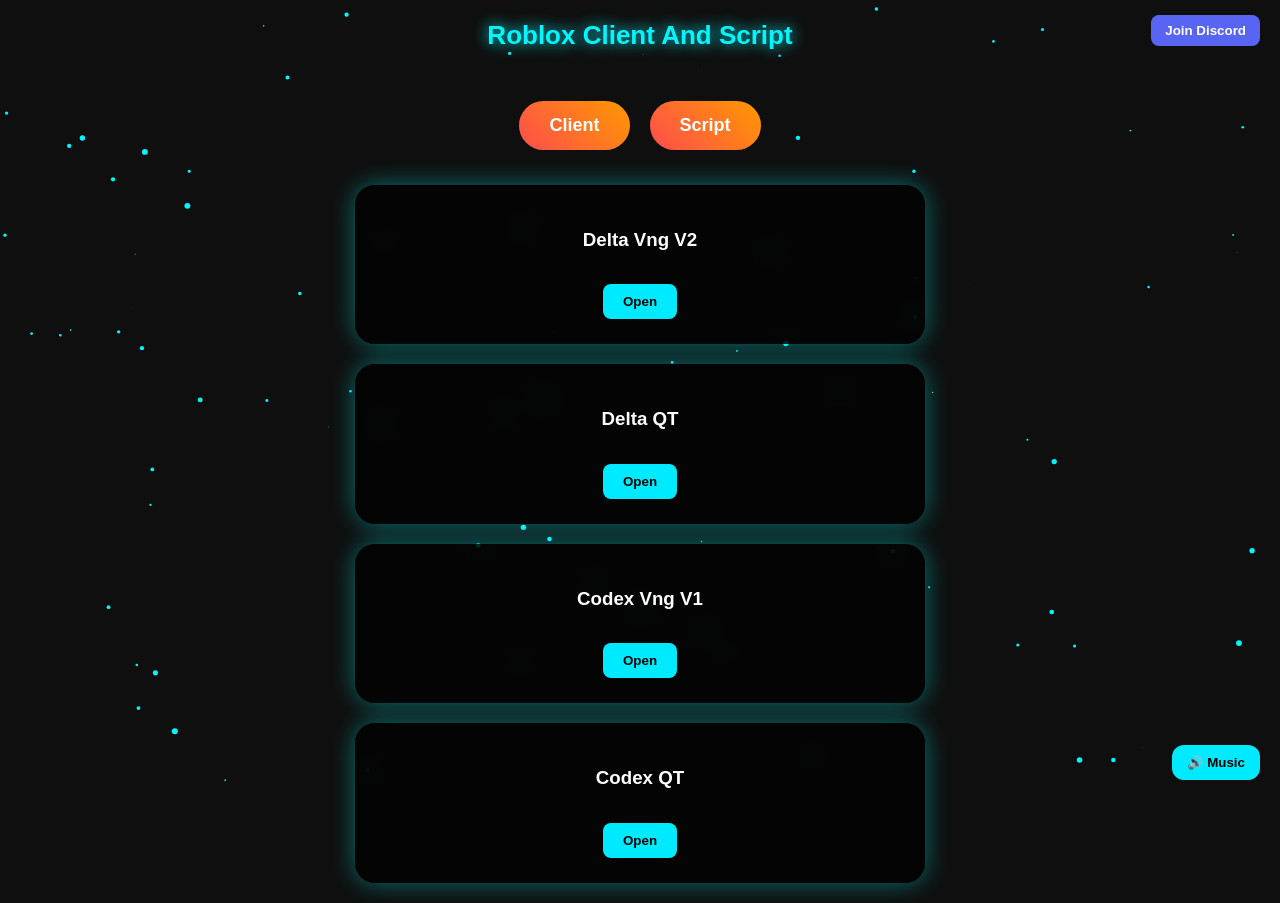
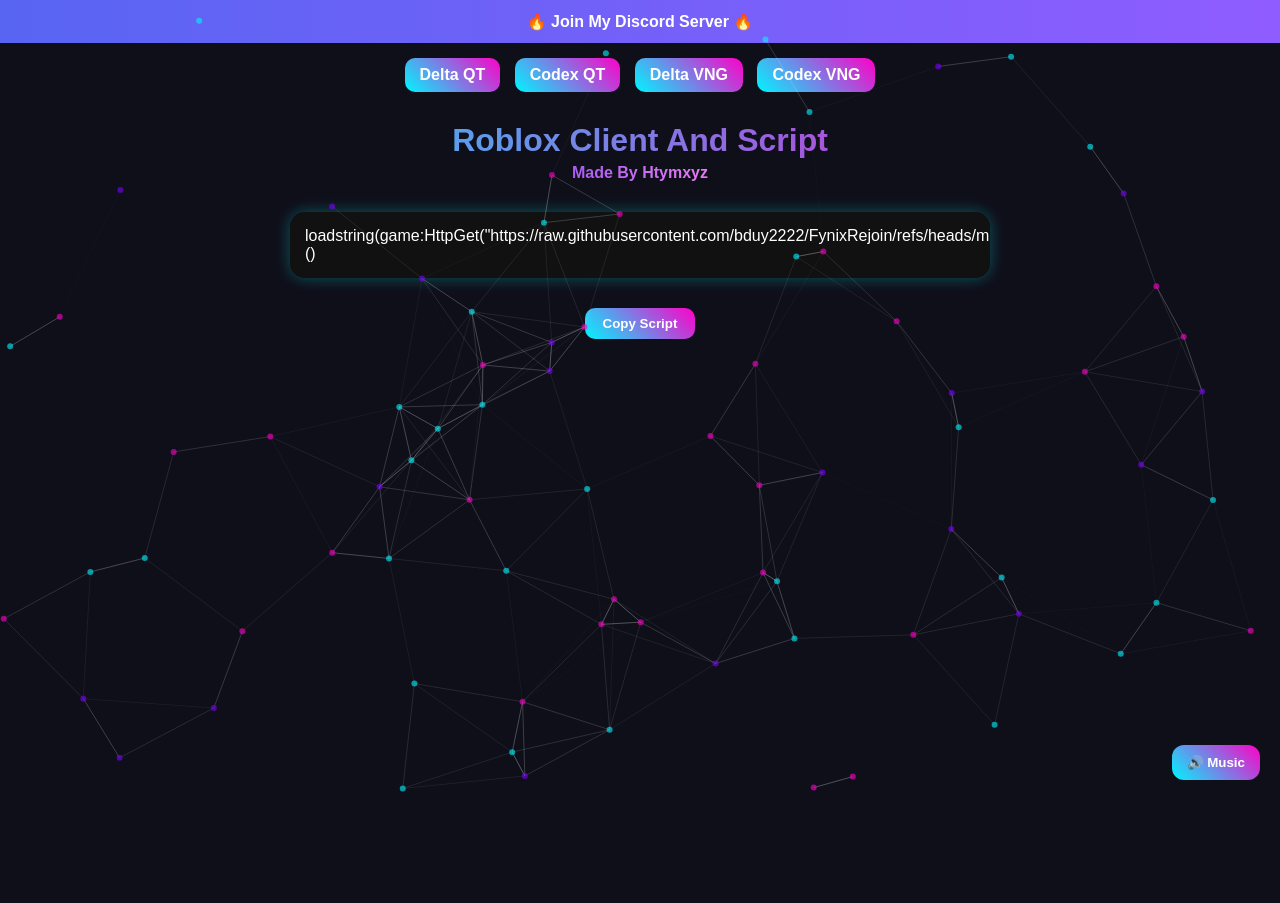
Before and after one commit to HpMeo01/Roblox.github.io, a plain HTML site: page index.html in a window 1280 px wide. After the commit the page ends 800 px from the top, so only its background shows below. Drawn offline with nearby package versions, Linux system fonts and the light colour scheme.

Commit message:
Update index.html

```diff
--- a/index.html
+++ b/index.html
@@ -1,269 +1,198 @@
 <!DOCTYPE html>
 <html>
 <head>
+<meta charset="UTF-8">
 <meta name="viewport" content="width=device-width, initial-scale=1.0">
 <title>Roblox Client And Script</title>
 
-<script>
-// ======================
-// DISCORD
-// ======================
-const DISCORD_LINK = "https://discord.gg/yourserver";
+<style>
+*{
+    margin:0;
+    padding:0;
+    box-sizing:border-box;
+    font-family:Arial, sans-serif;
+}
 
-// ======================
-// CLIENT
-// ======================
-const CLIENTS = [
-  { name: "Delta Vng V2", link: "https://link-delta-vng.com" },
-  { name: "Delta QT", link: "https://link-delta-qt.com" },
-  { name: "Codex Vng V1", link: "https://link-codex-vng.com" },
-  { name: "Codex QT", link: "https://link-codex-qt.com" }
-];
-
-// ======================
-// SCRIPT (THÊM DỄ)
-// ======================
-const SCRIPTS = [
-  {
-    title: "Check Online",
-    code: `loadstring(game:HttpGet("https://raw.githubusercontent.com/bduy2222/FynixRejoin/refs/heads/main/checkonline.lua"))()`
-  }
-];
-
-// ======================
-// NHẠC
-// ======================
-const MUSIC_LINK = "music.mp3";
-</script>
-
-<style>
 body{
-  margin:0;
-  font-family:Arial;
+    background:#0f0f1a;
     color:white;
     text-align:center;
-  overflow-x:hidden;
-  background:#0f0f0f;
 }
 
-canvas{
-  position:fixed;
-  top:0;
-  left:0;
-  z-index:-1;
+/* Discord bar */
+.discord-bar{
+    background:linear-gradient(90deg,#5865F2,#8f5cff);
+    padding:12px;
 }
 
-/* Header */
-.header{
-  padding:20px;
-  font-size:26px;
+.discord-bar a{
+    color:white;
+    text-decoration:none;
     font-weight:bold;
-  color:#00f7ff;
-  text-shadow:0 0 15px #00f7ff;
 }
 
-.discord-btn{
-  position:absolute;
-  top:15px;
-  right:20px;
-  background:#5865F2;
-  border:none;
-  padding:8px 14px;
-  border-radius:8px;
-  color:white;
-  font-weight:bold;
-  cursor:pointer;
+/* Client links */
+.top-links{
+    margin-top:10px;
 }
 
-.menu{
-  margin-top:30px;
-  display:flex;
-  justify-content:center;
-  gap:20px;
+.top-links a{
+    display:inline-block;
+    margin:5px;
+    padding:8px 15px;
+    border-radius:10px;
+    background:linear-gradient(45deg,#00f5ff,#ff00c8);
+    color:white;
+    text-decoration:none;
+    font-weight:bold;
+    transition:0.3s;
 }
 
-.menu button{
-  background:linear-gradient(45deg,#ff4d4d,#ff9900);
-  padding:14px 30px;
-  border:none;
-  border-radius:25px;
-  font-size:18px;
-  font-weight:bold;
-  color:white;
-  cursor:pointer;
+.top-links a:hover{
+    transform:scale(1.1);
 }
 
-.section{
-  display:none;
-  margin-top:35px;
+/* Title */
+h1{
+    margin-top:25px;
+    font-size:32px;
+    background:linear-gradient(90deg,#00f5ff,#ff00c8);
+    -webkit-background-clip:text;
+    -webkit-text-fill-color:transparent;
 }
 
-.box{
-  background:rgba(0,0,0,0.7);
-  margin:20px auto;
-  padding:25px;
-  max-width:520px;
-  border-radius:20px;
-  backdrop-filter:blur(10px);
-  box-shadow:0 0 25px rgba(0,255,255,0.4);
-  position:relative;
+/* Credit */
+.credit{
+    font-size:16px;
+    font-weight:bold;
+    margin-top:5px;
+    background:linear-gradient(90deg,
+        red,orange,yellow,green,cyan,blue,violet,red);
+    background-size:300%;
+    -webkit-background-clip:text;
+    -webkit-text-fill-color:transparent;
+    animation:rainbow 6s linear infinite;
 }
 
-.box button{
-  margin-top:15px;
-  padding:10px 20px;
-  border:none;
-  border-radius:8px;
-  font-weight:bold;
-  cursor:pointer;
-  background:#00eaff;
-  color:black;
+@keyframes rainbow{
+    0%{background-position:0%}
+    100%{background-position:300%}
+}
+
+/* Script box */
+.script-box{
+    background:#111;
+    width:80%;
+    max-width:700px;
+    margin:30px auto;
+    padding:15px;
+    border-radius:15px;
+    text-align:left;
+    max-height:200px;
+    overflow:auto;
+    box-shadow:0 0 15px rgba(0,255,255,0.3);
 }
 
 .copy-btn{
-  position:absolute;
-  top:15px;
-  right:15px;
-  background:#ffd500;
+    padding:8px 18px;
     border:none;
-  padding:6px 12px;
-  border-radius:6px;
+    border-radius:10px;
+    background:linear-gradient(45deg,#00f5ff,#ff00c8);
+    color:white;
+    cursor:pointer;
     font-weight:bold;
-  cursor:pointer;
 }
 
-pre{
-  background:black;
-  color:#00ff00;
-  padding:15px;
-  margin-top:40px;
-  border-radius:10px;
-  max-height:220px;
-  overflow:auto;
-  white-space:pre;
-}
-
+/* Music button */
 .music-btn{
     position:fixed;
     bottom:20px;
     right:20px;
-  background:#00eaff;
+    padding:10px 15px;
     border:none;
-  padding:10px 15px;
     border-radius:12px;
+    background:linear-gradient(45deg,#00f5ff,#ff00c8);
+    color:white;
     font-weight:bold;
     cursor:pointer;
 }
 </style>
 </head>
+
 <body>
 
-<canvas id="particles"></canvas>
-
-<div class="header">Roblox Client And Script</div>
-<button class="discord-btn" onclick="window.open(DISCORD_LINK)">Join Discord</button>
-
-<div class="menu">
-  <button onclick="showClient()">Client</button>
-  <button onclick="showScript()">Script</button>
+<!-- Discord -->
+<div class="discord-bar">
+    <a href="YOUR_DISCORD_LINK" target="_blank">
+        🔥 Join My Discord Server 🔥
+    </a>
 </div>
 
-<div id="client" class="section"></div>
-<div id="script" class="section"></div>
+<!-- Client Links -->
+<div class="top-links">
+    <a href="LINK_DELTA_QT" target="_blank">Delta QT</a>
+    <a href="LINK_CODEX_QT" target="_blank">Codex QT</a>
+    <a href="LINK_DELTA_VNG" target="_blank">Delta VNG</a>
+    <a href="LINK_CODEX_VNG" target="_blank">Codex VNG</a>
+</div>
 
+<h1>Roblox Client And Script</h1>
+<p class="credit">Made By Htymxyz</p>
+
+<!-- Script -->
+<div class="script-box" id="script1">
+loadstring(game:HttpGet("https://raw.githubusercontent.com/bduy2222/FynixRejoin/refs/heads/main/checkonline.lua"))()
+</div>
+
+<button class="copy-btn" onclick="copyScript()">Copy Script</button>
+
+<!-- Audio -->
 <audio id="bgMusic" loop>
-  <source src="" type="audio/mpeg">
+    <source src="music.mp3" type="audio/mpeg">
 </audio>
+
 <button class="music-btn" onclick="toggleMusic()">🔊 Music</button>
 
 <script>
-// ===== PARTICLE EFFECT =====
-const canvas = document.getElementById("particles");
-const ctx = canvas.getContext("2d");
-canvas.width = window.innerWidth;
-canvas.height = window.innerHeight;
-
-let particles = [];
-for(let i=0;i<100;i++){
-  particles.push({
-    x:Math.random()*canvas.width,
-    y:Math.random()*canvas.height,
-    size:Math.random()*3,
-    speedX:(Math.random()-0.5),
-    speedY:(Math.random()-0.5)
-  });
+function copyScript(){
+    const text=document.getElementById("script1").innerText;
+    navigator.clipboard.writeText(text);
+    alert("Copied!");
 }
 
-function animateParticles(){
-  ctx.clearRect(0,0,canvas.width,canvas.height);
-  ctx.fillStyle="#00f7ff";
-  particles.forEach(p=>{
-    p.x+=p.speedX;
-    p.y+=p.speedY;
-
-    if(p.x<0||p.x>canvas.width) p.speedX*=-1;
-    if(p.y<0||p.y>canvas.height) p.speedY*=-1;
-
-    ctx.beginPath();
-    ctx.arc(p.x,p.y,p.size,0,Math.PI*2);
-    ctx.fill();
-  });
-  requestAnimationFrame(animateParticles);
-}
-animateParticles();
-
-// ===== CLIENT & SCRIPT RENDER =====
-function showClient(){
-  document.getElementById("client").style.display="block";
-  document.getElementById("script").style.display="none";
-}
-
-function showScript(){
-  document.getElementById("client").style.display="none";
-  document.getElementById("script").style.display="block";
-}
-
-function copyText(text,btn){
-  navigator.clipboard.writeText(text);
-  btn.innerText="Copied ✓";
-  setTimeout(()=>{btn.innerText="Copy"},1500);
-}
-
-CLIENTS.forEach(c=>{
-  document.getElementById("client").innerHTML += `
-    <div class="box">
-      <h3>${c.name}</h3>
-      <button onclick="window.open('${c.link}')">Open</button>
-    </div>
-  `;
-});
-
-SCRIPTS.forEach(s=>{
-  document.getElementById("script").innerHTML += `
-    <div class="box">
-      <h3>${s.title}</h3>
-      <button class="copy-btn" onclick="copyText(\`${s.code}\`, this)">Copy</button>
-      <pre>${s.code}</pre>
-    </div>
-  `;
-});
-
-// ===== MUSIC =====
-const music = document.getElementById("bgMusic");
-music.src = MUSIC_LINK;
+const music=document.getElementById("bgMusic");
 
 function toggleMusic(){
     if(music.paused){
         music.play();
-    document.querySelector(".music-btn").innerText="🔊 Music On";
-  } else {
+    }else{
         music.pause();
-    document.querySelector(".music-btn").innerText="🔇 Music Off";
     }
 }
+</script>
 
-showClient();
+<!-- Particle -->
+<script src="https://cdn.jsdelivr.net/npm/tsparticles@2/tsparticles.bundle.min.js"></script>
+<script>
+tsParticles.load("particles-js",{
+    particles:{
+        number:{value:80},
+        color:{value:["#00f5ff","#ff00c8","#7a00ff"]},
+        shape:{type:"circle"},
+        opacity:{value:0.6},
+        size:{value:3},
+        move:{enable:true,speed:1.5},
+        links:{
+            enable:true,
+            distance:150,
+            color:"#ffffff",
+            opacity:0.2
+        }
+    }
+});
 </script>
+
+<div id="particles-js" style="position:fixed;top:0;left:0;width:100%;height:100%;z-index:-1;"></div>
 
 </body>
 </html>
```
Lines whose indentation alone changed are shown as unchanged.
